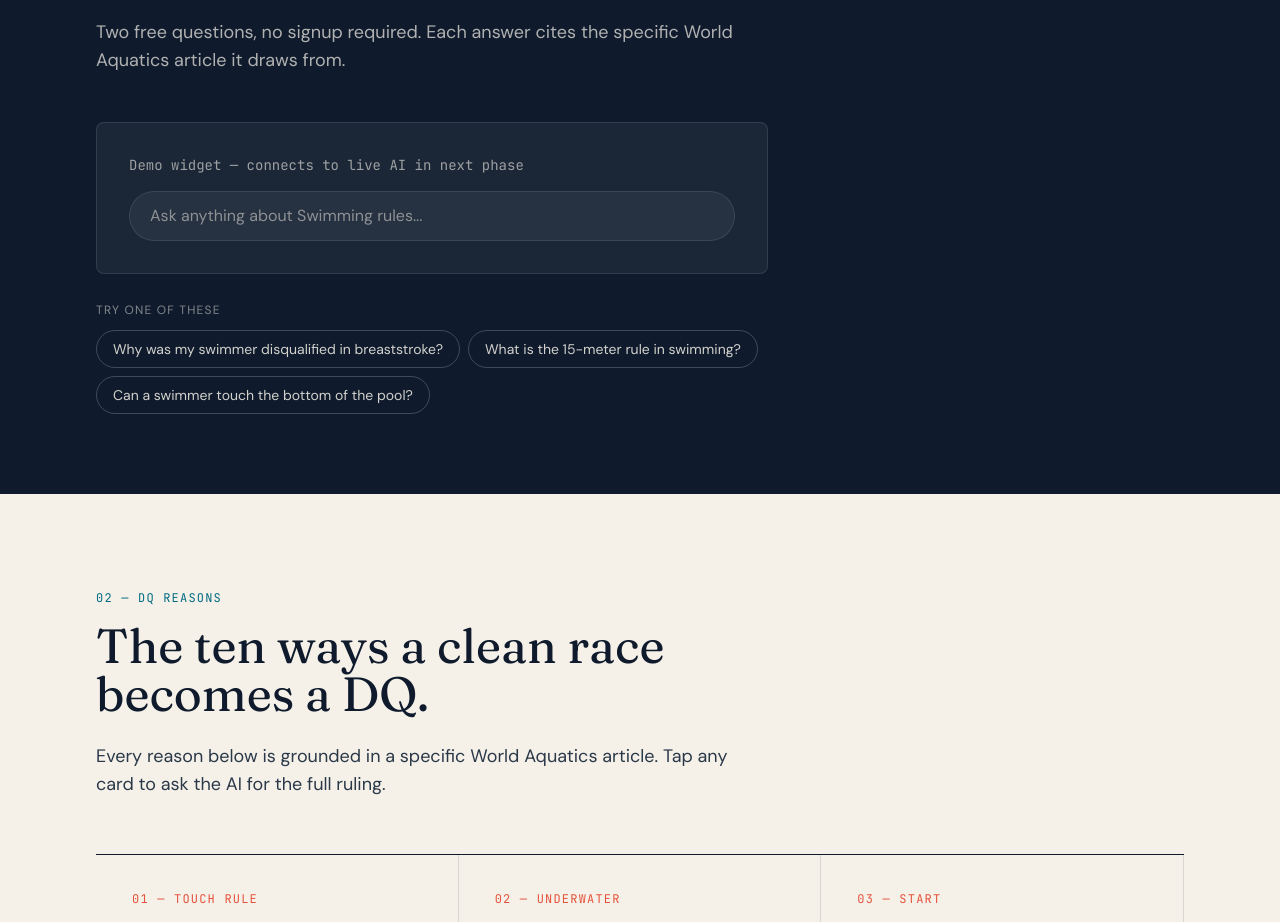
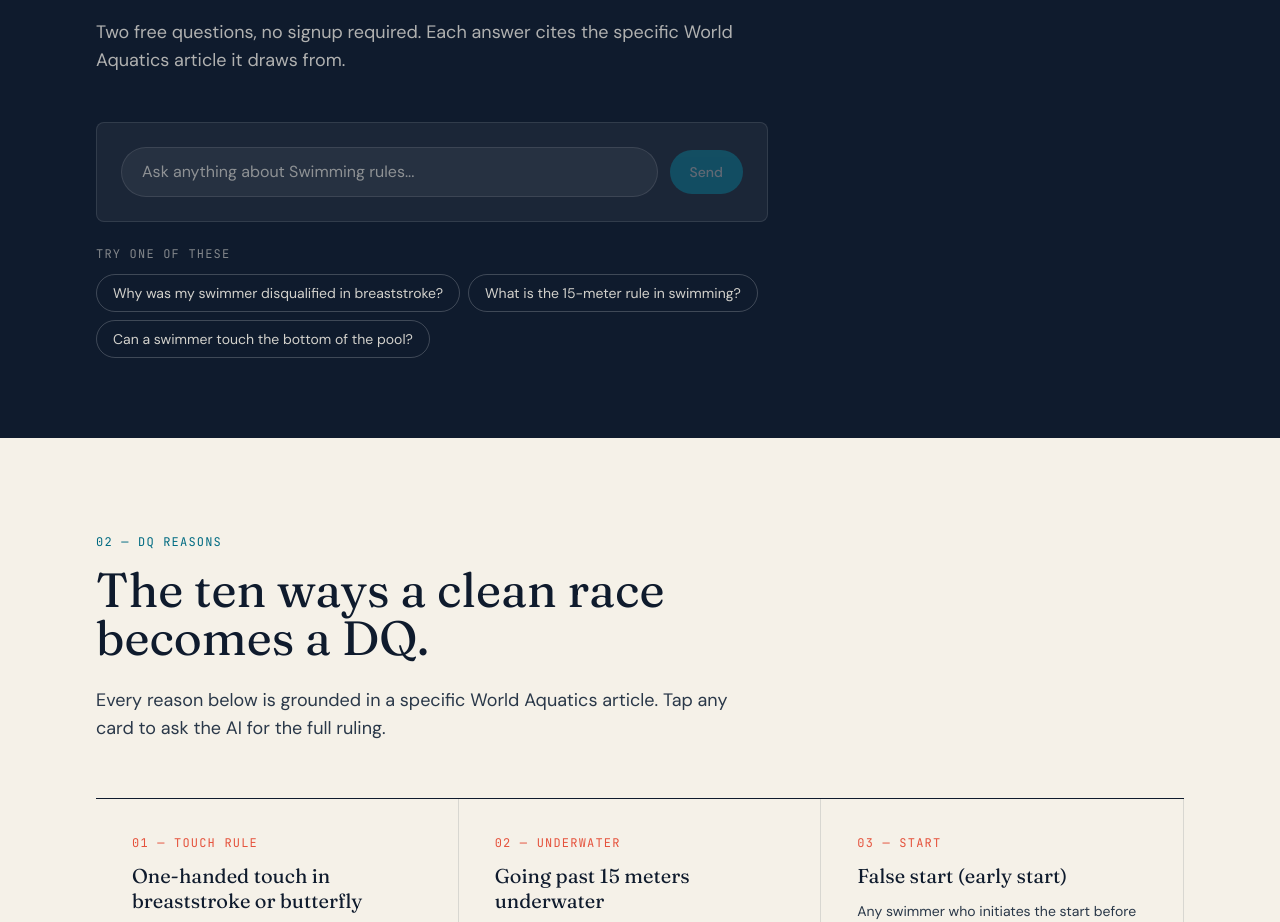
Before and after one commit to adhwaismail-stack/aquatics-app, a Next.js app: page /swimming in a window 1280 px wide. Shown: the part 860-1782 px from the top of the page. Built offline with nearby package versions, Linux system fonts and the light colour scheme.

Commit message:
Wire live AI demo to Swimming page

```diff
--- /dev/null
+++ b/app/components/SwimmingDemoChat.tsx
@@ -0,0 +1,154 @@
+"use client";
+
+import { useState } from "react";
+
+type Message = {
+  role: "user" | "assistant";
+  content: string;
+};
+
+type Props = {
+  placeholder?: string;
+  suggestedQuestions: string[];
+};
+
+export default function SwimmingDemoChat(props: Props) {
+  const [messages, setMessages] = useState<Message[]>([]);
+  const [input, setInput] = useState("");
+  const [loading, setLoading] = useState(false);
+  const [questionsRemaining, setQuestionsRemaining] = useState<number | null>(null);
+  const [limitReached, setLimitReached] = useState(false);
+  const [error, setError] = useState<string | null>(null);
+
+  async function ask(question: string) {
+    if (!question.trim() || loading || limitReached) return;
+    setError(null);
+    setMessages(function (prev) { return prev.concat([{ role: "user", content: question }]); });
+    setInput("");
+    setLoading(true);
+    try {
+      const res = await fetch("/api/demo", {
+        method: "POST",
+        headers: { "Content-Type": "application/json" },
+        body: JSON.stringify({ question: question }),
+      });
+      const data = await res.json();
+
+      if (data.error) {
+        setError(data.error);
+        setLoading(false);
+        return;
+      }
+
+      if (data.answer) {
+        setMessages(function (prev) { return prev.concat([{ role: "assistant", content: data.answer }]); });
+      }
+
+      if (typeof data.questionsRemaining === "number") {
+        setQuestionsRemaining(data.questionsRemaining);
+      }
+
+      if (data.limitReached) {
+        setLimitReached(true);
+      }
+    } catch (e) {
+      setError("Something went wrong. Please try again.");
+    } finally {
+      setLoading(false);
+    }
+  }
+
+  function handleSubmit(e: React.FormEvent) {
+    e.preventDefault();
+    ask(input);
+  }
+
+  return (
+    <div className="max-w-2xl">
+      {messages.length > 0 && (
+        <div className="bg-white/5 border border-white/10 rounded-lg p-6 mb-6 space-y-5 max-h-96 overflow-y-auto">
+          {messages.map(function (msg, i) {
+            return (
+              <div key={i} className="flex gap-3">
+                <div className="w-7 h-7 rounded-full flex items-center justify-center flex-shrink-0 font-cite text-xs bg-aqua-pool text-white">
+                  {msg.role === "user" ? "U" : "AR"}
+                </div>
+                <div className="flex-1 pt-1">
+                  <p className="text-sm text-aqua-paper/90 leading-relaxed whitespace-pre-wrap">{msg.content}</p>
+                </div>
+              </div>
+            );
+          })}
+          {loading && (
+            <div className="flex gap-3">
+              <div className="w-7 h-7 rounded-full bg-aqua-pool text-white flex items-center justify-center font-cite text-xs">AR</div>
+              <div className="flex-1 pt-2 text-aqua-paper/50 text-sm">Thinking...</div>
+            </div>
+          )}
+        </div>
+      )}
+
+      {limitReached ? (
+        <div className="bg-white/5 border border-aqua-pool/30 rounded-lg p-8 text-center">
+          <div className="font-cite text-xs tracking-widest text-aqua-pool mb-3">FREE TRIAL USED</div>
+          <h3 className="font-display text-2xl mb-3">Sign up to keep asking.</h3>
+          <p className="text-aqua-paper/70 text-sm mb-6 max-w-sm mx-auto">
+            Free plan includes 5 questions per month. Pro plan unlocks unlimited questions across all 8 disciplines.
+          </p>
+          <a href="/signup" className="inline-block px-6 py-3 rounded-full bg-aqua-pool text-white font-medium text-sm hover:bg-aqua-pool-deep">
+            Sign up free
+          </a>
+        </div>
+      ) : (
+        <>
+          <form onSubmit={handleSubmit} className="bg-white/5 border border-white/10 rounded-lg p-6">
+            <div className="flex gap-3 items-center">
+              <input
+                type="text"
+                value={input}
+                onChange={function (e) { setInput(e.target.value); }}
+                disabled={loading}
+                className="flex-1 bg-white/5 border border-white/10 rounded-full px-5 py-3 text-aqua-paper outline-none focus:border-aqua-pool disabled:opacity-50"
+                placeholder={props.placeholder || "Ask anything about Swimming rules..."}
+              />
+              <button
+                type="submit"
+                disabled={loading || !input.trim()}
+                className="px-5 h-11 rounded-full bg-aqua-pool text-white flex items-center justify-center disabled:opacity-30 hover:bg-aqua-pool-deep font-medium text-sm"
+              >
+                Send
+              </button>
+            </div>
+            {error && <p className="text-aqua-flag text-xs mt-3 font-cite">{error}</p>}
+          </form>
+
+          {messages.length === 0 && (
+            <div className="mt-6">
+              <div className="font-cite text-xs text-aqua-paper/50 tracking-widest uppercase mb-3">Try one of these</div>
+              <div className="flex flex-wrap gap-2">
+                {props.suggestedQuestions.map(function (q, i) {
+                  return (
+                    <button
+                      key={i}
+                      onClick={function () { ask(q); }}
+                      disabled={loading}
+                      className="border border-white/20 text-aqua-paper/85 px-4 py-2 rounded-full text-sm hover:border-aqua-pool disabled:opacity-50"
+                    >
+                      {q}
+                    </button>
+                  );
+                })}
+              </div>
+            </div>
+          )}
+
+          {questionsRemaining !== null && (
+            <div className="mt-5 font-cite text-xs text-aqua-paper/50 tracking-widest">
+              {questionsRemaining} FREE QUESTION{questionsRemaining === 1 ? "" : "S"} REMAINING
+            </div>
+          )}
+        </>
+      )}
+    </div>
+  );
+}
--- a/app/swimming/page.tsx
+++ b/app/swimming/page.tsx
@@ -2,6 +2,7 @@
 import Link from "next/link";
 import { swimming } from "@/data/disciplines/swimming";
 import FAQAccordion from "@/app/components/FAQAccordion";
+import SwimmingDemoChat from "@/app/components/SwimmingDemoChat";
 
 const d = swimming;
 const url = "https://aquaref.co/" + d.slug;
@@ -122,27 +123,9 @@
             </h2>
             <p className="text-aqua-paper/70 max-w-2xl mb-12 text-lg">
               Two free questions, no signup required. Each answer cites the specific World Aquatics article it draws from.
+
             </p>
-            <div className="bg-white/5 border border-white/10 rounded-lg p-8 max-w-2xl">
-              <p className="text-aqua-paper/60 text-sm mb-4 font-cite">Demo widget — connects to live AI in next phase</p>
-              <input
-                type="text"
-                className="w-full bg-white/5 border border-white/10 rounded-full px-5 py-3 text-aqua-paper"
-                placeholder={d.demoPlaceholder}
-                disabled
-              />
-            </div>
-            <div className="mt-7 max-w-2xl">
-              <div className="text-xs text-aqua-paper/50 tracking-widest uppercase mb-3">Try one of these</div>
-              <div className="flex flex-wrap gap-2">
-                {d.suggestedQuestions.map((q, i) => (
-                  <button key={i} className="border border-white/20 text-aqua-paper/85 px-4 py-2 rounded-full text-sm" disabled>
-                    {q}
-                  </button>
-                ))}
-              </div>
-            </div>
-          </div>
+        <SwimmingDemoChat placeholder={d.demoPlaceholder} suggestedQuestions={d.suggestedQuestions} />        </div>
         </section>
 
         <section className="py-24">
```
